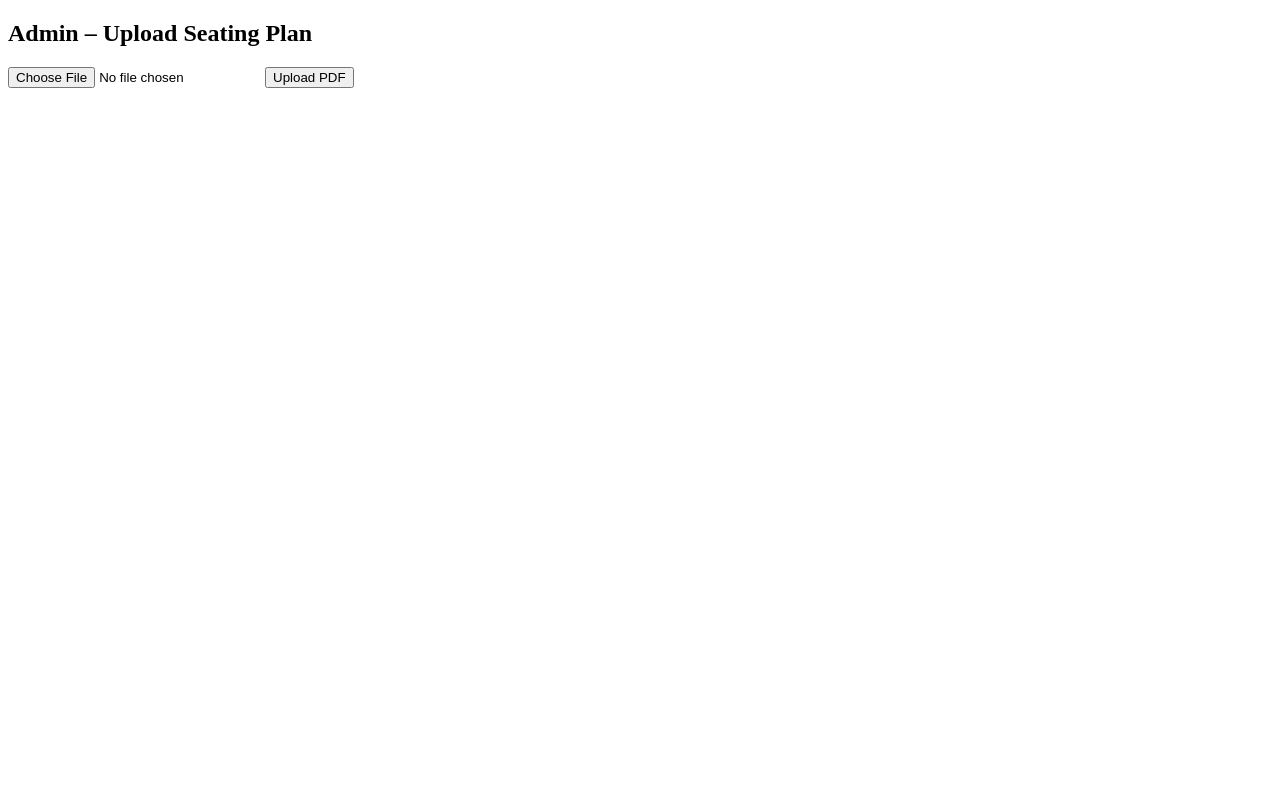
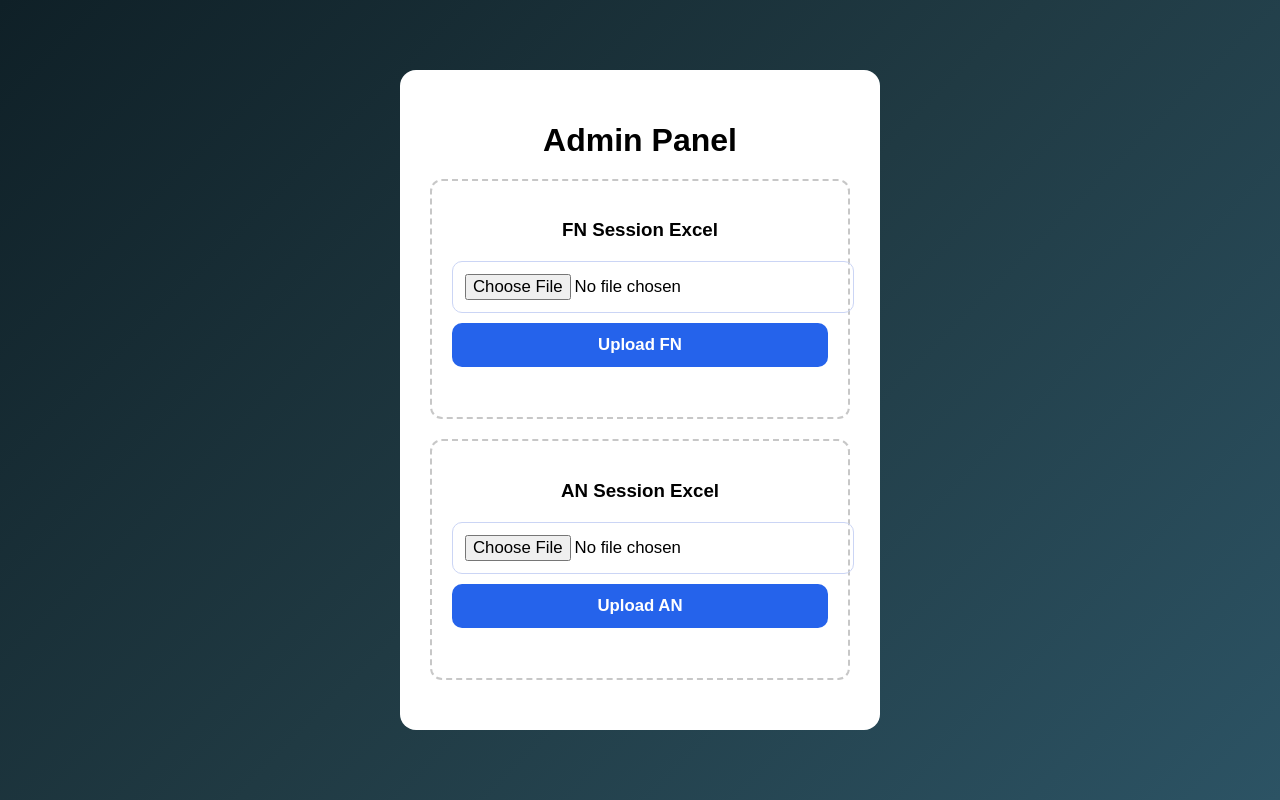
Before and after one commit to Harjeet-001/SEAT-FINDER, a plain HTML site: page templates/admin.html in a window 1280 px wide. Drawn offline with Linux system fonts and the light colour scheme.

Commit message:
Update admin.html

```diff
--- a/templates/admin.html
+++ b/templates/admin.html
@@ -1,32 +1,103 @@
 <!DOCTYPE html>
-<html>
+<html lang="en">
 <head>
-    <title>Admin Upload</title>
+  <meta charset="UTF-8">
+  <title>Admin – Upload Seating Data</title>
+  <link rel="stylesheet" href="/static/style.css">
+  <style>
+    .admin-card {
+      background: white;
+      padding: 30px;
+      border-radius: 16px;
+      width: 420px;
+      text-align: center;
+    }
+
+    .upload-box {
+      border: 2px dashed #c7c7c7;
+      padding: 20px;
+      border-radius: 12px;
+      margin: 20px 0;
+    }
+
+    .upload-box h3 {
+      margin-bottom: 10px;
+    }
+
+    .status {
+      margin-top: 10px;
+      font-weight: bold;
+      color: green;
+      min-height: 20px;
+    }
+
+    .admin-title {
+      margin-bottom: 20px;
+    }
+  </style>
 </head>
 <body>
-<h2>Admin – Upload Seating Plan</h2>
 
-<input type="file" id="pdfFile">
-<button onclick="uploadPDF()">Upload PDF</button>
+<div class="admin-card">
+  <h1 class="admin-title">Admin Panel</h1>
+
+  <!-- FN Upload -->
+  <div class="upload-box">
+    <h3>FN Session Excel</h3>
+    <input type="file" id="fn">
+    <button onclick="upload('FN')">Upload FN</button>
+    <div id="fn-status" class="status"></div>
+  </div>
+
+  <!-- AN Upload -->
+  <div class="upload-box">
+    <h3>AN Session Excel</h3>
+    <input type="file" id="an">
+    <button onclick="upload('AN')">Upload AN</button>
+    <div id="an-status" class="status"></div>
+  </div>
+
+</div>
 
 <script>
-function uploadPDF() {
-    const file = document.getElementById("pdfFile").files[0];
-    if (!file) {
-        alert("Select a PDF");
+function upload(session){
+  const input = document.getElementById(session.toLowerCase());
+  const status = document.getElementById(session.toLowerCase() + "-status");
+
+  if(!input.files.length){
+    status.style.color = "red";
+    status.innerText = "Please select an Excel file";
     return;
   }
 
-    const formData = new FormData();
-    formData.append("pdf", file);
+  const fd = new FormData();
+  fd.append("file", input.files[0]);
+  fd.append("session", session);
 
-    fetch("/admin/upload", {
+  status.style.color = "#444";
+  status.innerText = "Uploading...";
+
+  fetch("/admin", {
     method: "POST",
-        body: formData
+    body: fd
   })
   .then(res => res.json())
-    .then(data => alert(data.message || data.error));
+  .then(data => {
+    if(data.status === "ok"){
+      status.style.color = "green";
+      status.innerText = session + " file uploaded successfully ✔";
+      input.value = "";
+    } else {
+      status.style.color = "red";
+      status.innerText = "Upload failed";
+    }
+  })
+  .catch(() => {
+    status.style.color = "red";
+    status.innerText = "Server error";
+  });
 }
 </script>
+
 </body>
 </html>
```
Lines whose indentation alone changed are shown as unchanged.
